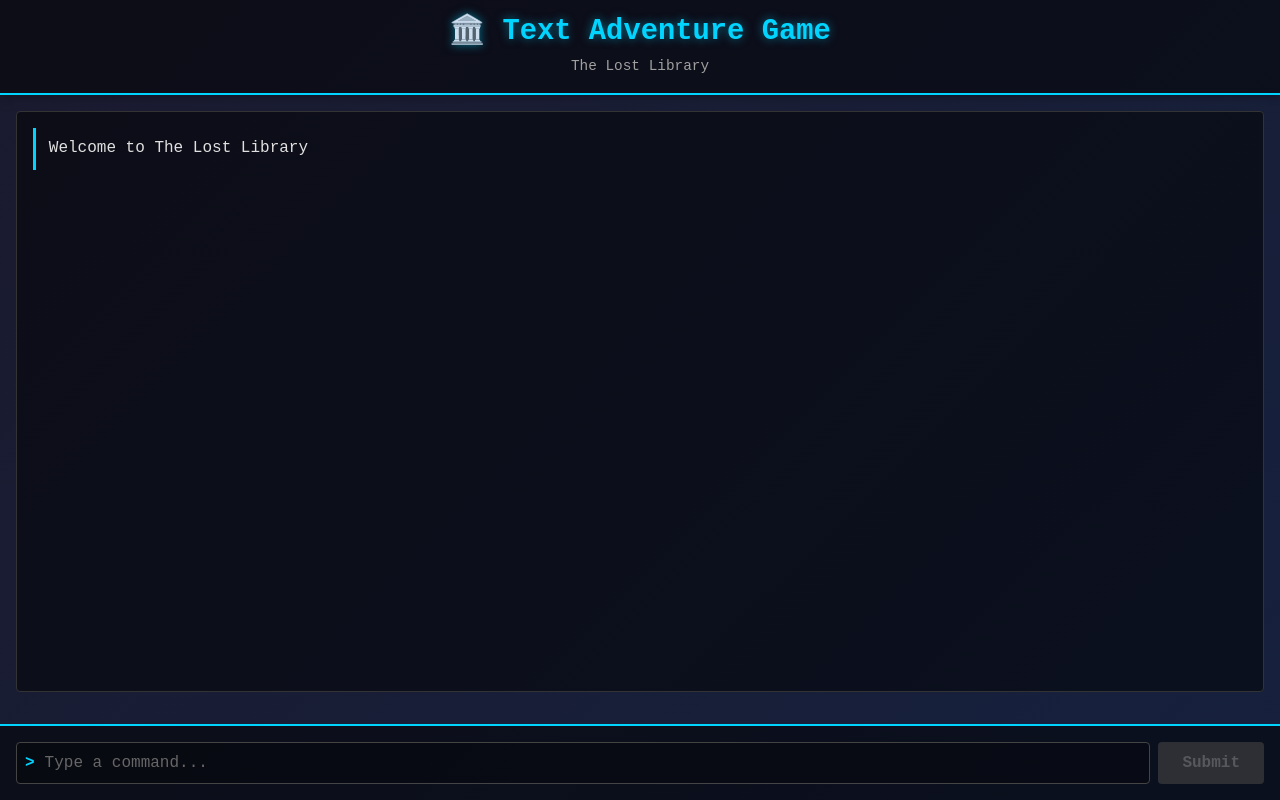
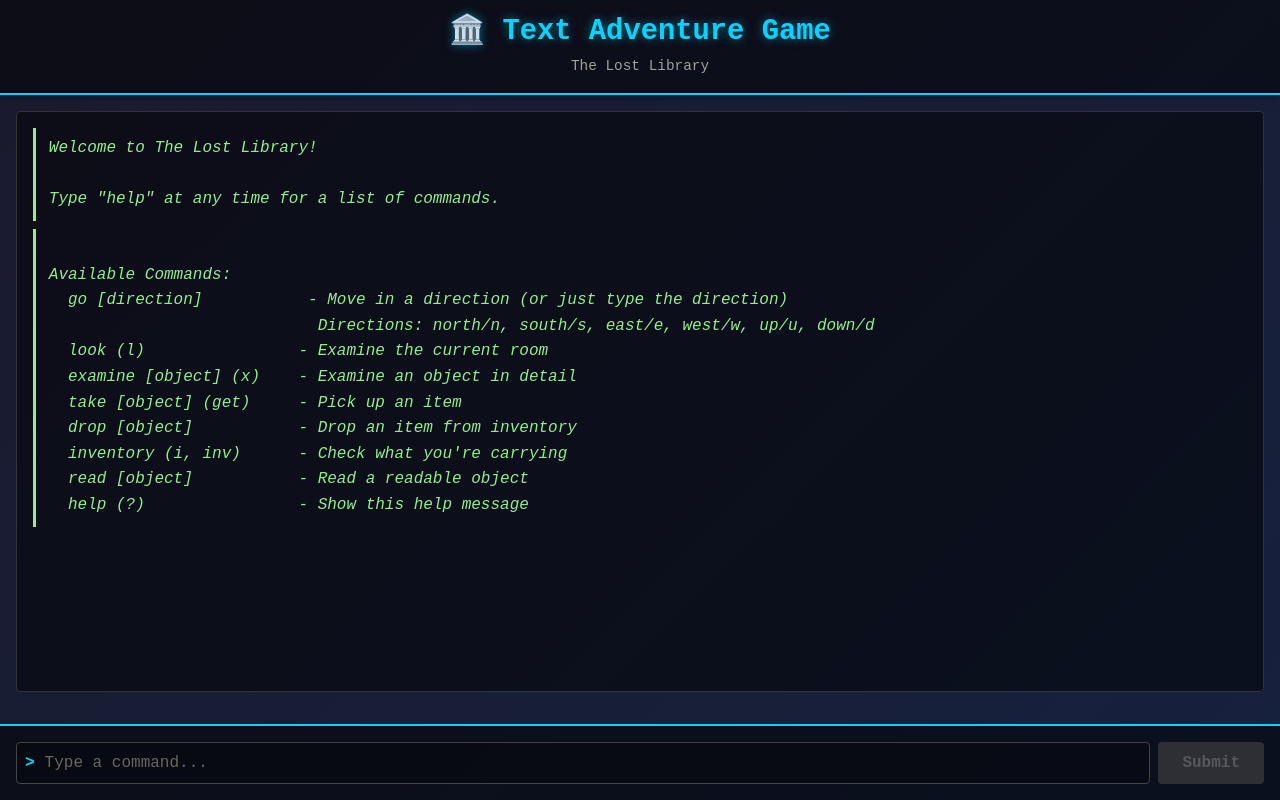
Before and after one commit to firstdivision/text-adventure, a React (Vite) app: page / in a window 1280 px wide. Built offline with nearby package versions, Linux system fonts and the light colour scheme.

Commit message:
Add 'l' alias for look and update help text with command aliases

```diff
--- a/src/game/commandParser.ts
+++ b/src/game/commandParser.ts
@@ -50,7 +50,7 @@ export function parseCommand(input: string): ParsedCommand {
   }
 
   // Handle "look" command
-  if (firstWord === 'look') {
+  if (firstWord === 'look' || firstWord === 'l') {
     const rest = parts.slice(1).join(' ');
 
     // "look at X" or just "look"
--- a/src/game/engine.ts
+++ b/src/game/engine.ts
@@ -12,14 +12,15 @@ import { parseCommand } from './commandParser';
 
 const HELP_TEXT = `
 Available Commands:
-  go [direction]      - Move in a direction (north, south, east, west, up, down)
-  look               - Examine the current room
-  examine [object]   - Examine an object in detail
-  take [object]      - Pick up an item
-  drop [object]      - Drop an item from inventory
-  inventory          - Check what you're carrying
-  read [object]      - Read a readable object
-  help               - Show this help message
+  go [direction]           - Move in a direction (or just type the direction)
+                            Directions: north/n, south/s, east/e, west/w, up/u, down/d
+  look (l)                - Examine the current room
+  examine [object] (x)    - Examine an object in detail
+  take [object] (get)     - Pick up an item
+  drop [object]           - Drop an item from inventory
+  inventory (i, inv)      - Check what you're carrying
+  read [object]           - Read a readable object
+  help (?)                - Show this help message
 `;
 
 export function createGameState(adventure: Adventure): GameState {
@@ -30,8 +31,13 @@ export function createGameState(adventure: Adventure): GameState {
     visitedRoomIds: new Set([adventure.startingRoomId]),
     gameHistory: [
       {
-        type: 'narration',
-        text: `Welcome to ${adventure.title}`,
+        type: 'system',
+        text: `Welcome to ${adventure.title}!\n\nType "help" at any time for a list of commands.`,
+        timestamp: Date.now(),
+      },
+      {
+        type: 'system',
+        text: HELP_TEXT,
         timestamp: Date.now(),
       },
     ],
```
